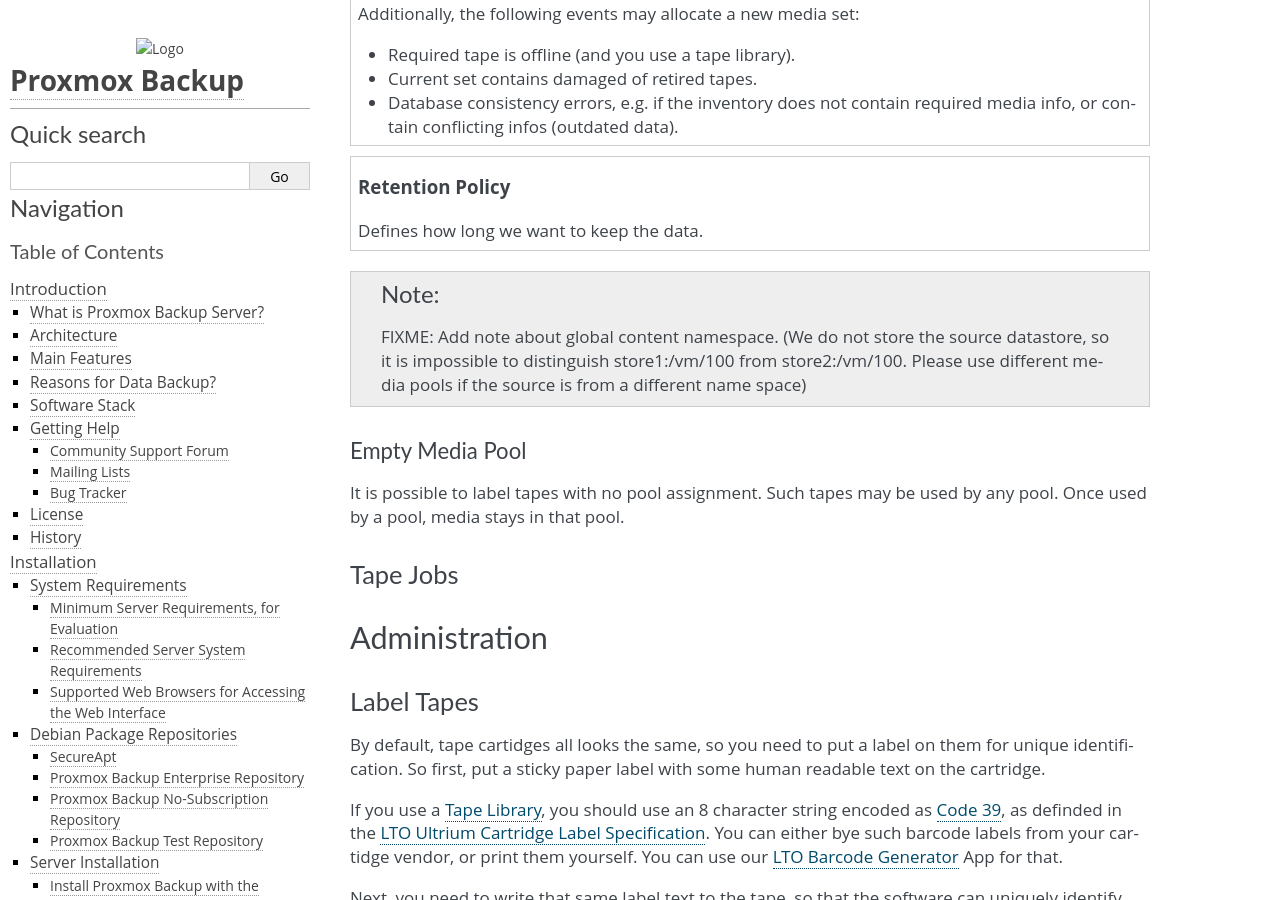
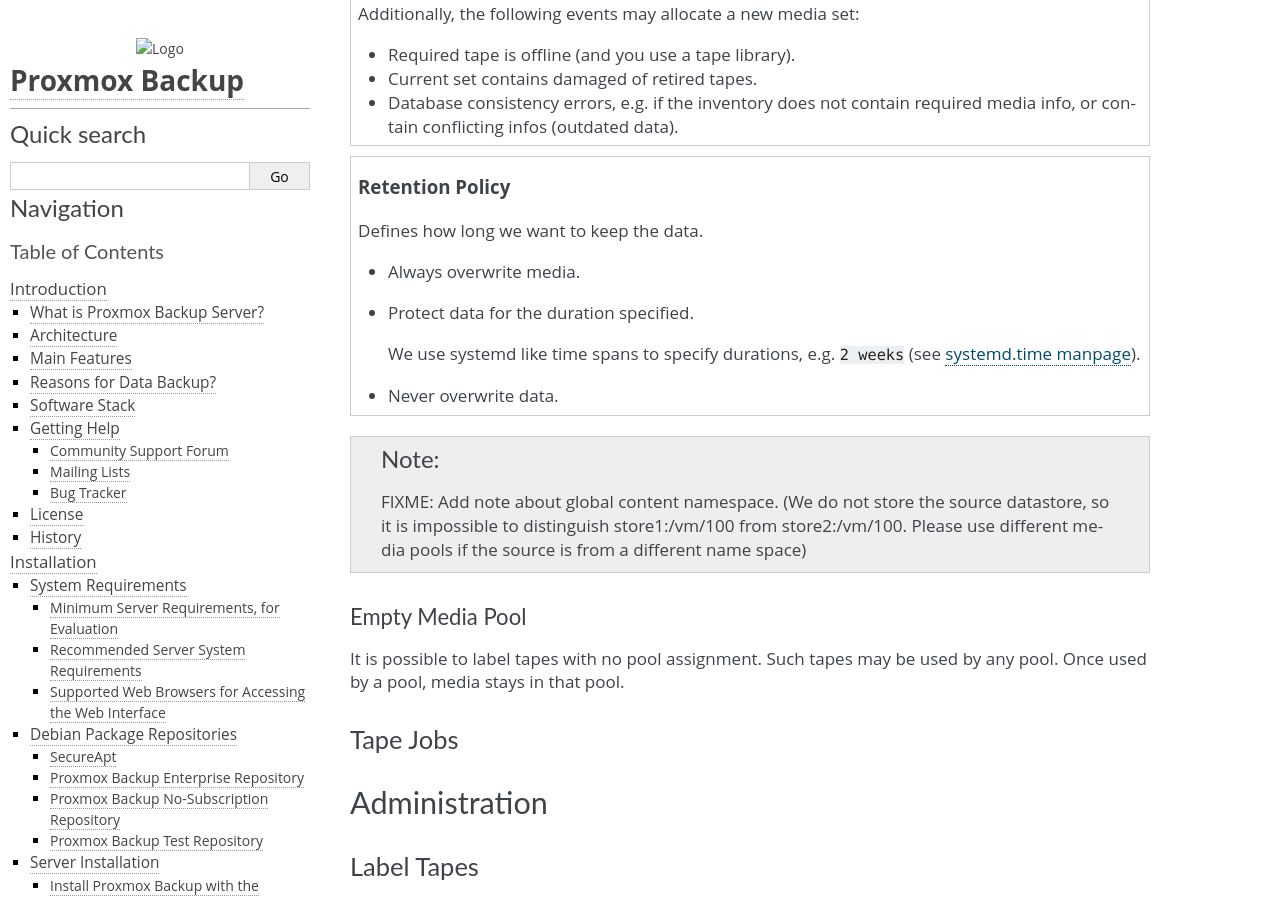
Before and after one commit to proxmox/proxmox-backup, a Sphinx documentation site: the page built from docs/tape-backup.rst, in a window 1280 px wide and 900 px high, scrolled down 7666 px. Built offline with Sphinx 7.4.7, drawn with Linux system fonts in a browser that asks for light colours.

Commit message:
tape: add retention policy docu

```diff
--- a/docs/tape-backup.rst
+++ b/docs/tape-backup.rst
@@ -420,6 +420,14 @@
 
    Defines how long we want to keep the data.
 
+   - Always overwrite media.
+
+   - Protect data for the duration specified.
+
+     We use systemd like time spans to specify durations, e.g. ``2
+     weeks`` (see `systemd.time manpage`_).
+
+   - Never overwrite data.
 
 .. NOTE:: FIXME: Add note about global content namespace. (We do not store
    the source datastore, so it is impossible to distinguish
```
